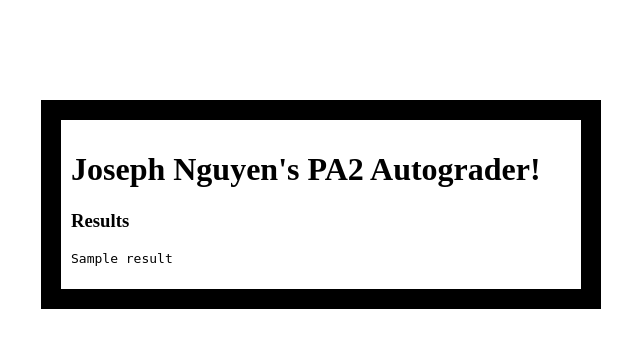
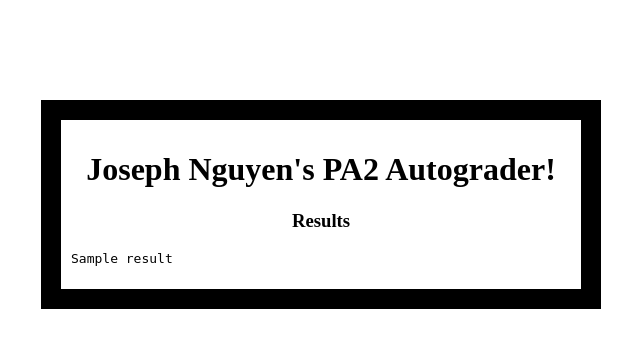
Before and after one commit to JosephNguyen1999/CloudComputingPA2, a Flask app: template webapp/templates/result.html in a window 1280 px wide. Shown: the top 348 px of the page, without its empty margins (319-959 px from the left). Run offline with Flask 2, Linux system fonts and the light colour scheme; the template is opened without the code that fills it: most values are stand-ins (such as "Sample title", 1, 10 or a date in 2020).

Commit message:
formatting

```diff
--- a/webapp/templates/result.html
+++ b/webapp/templates/result.html
@@ -13,8 +13,8 @@
             border: 20px solid black;
             padding: 10px;
         }
-        div.pre {
-            text-align: left;
+        h1, h3 {
+            text-align: center;
         }
 
         input[type=file] {
```
